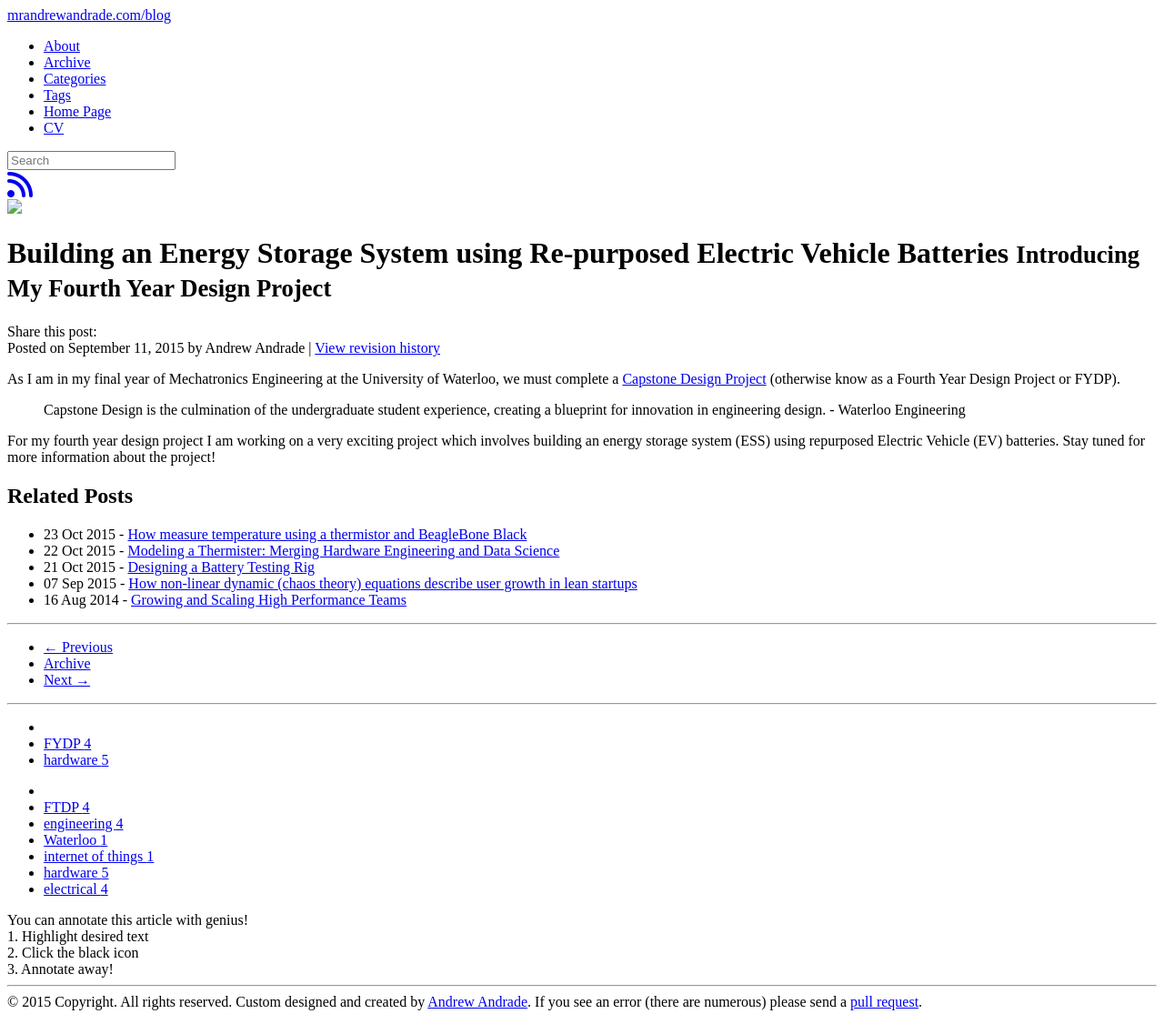
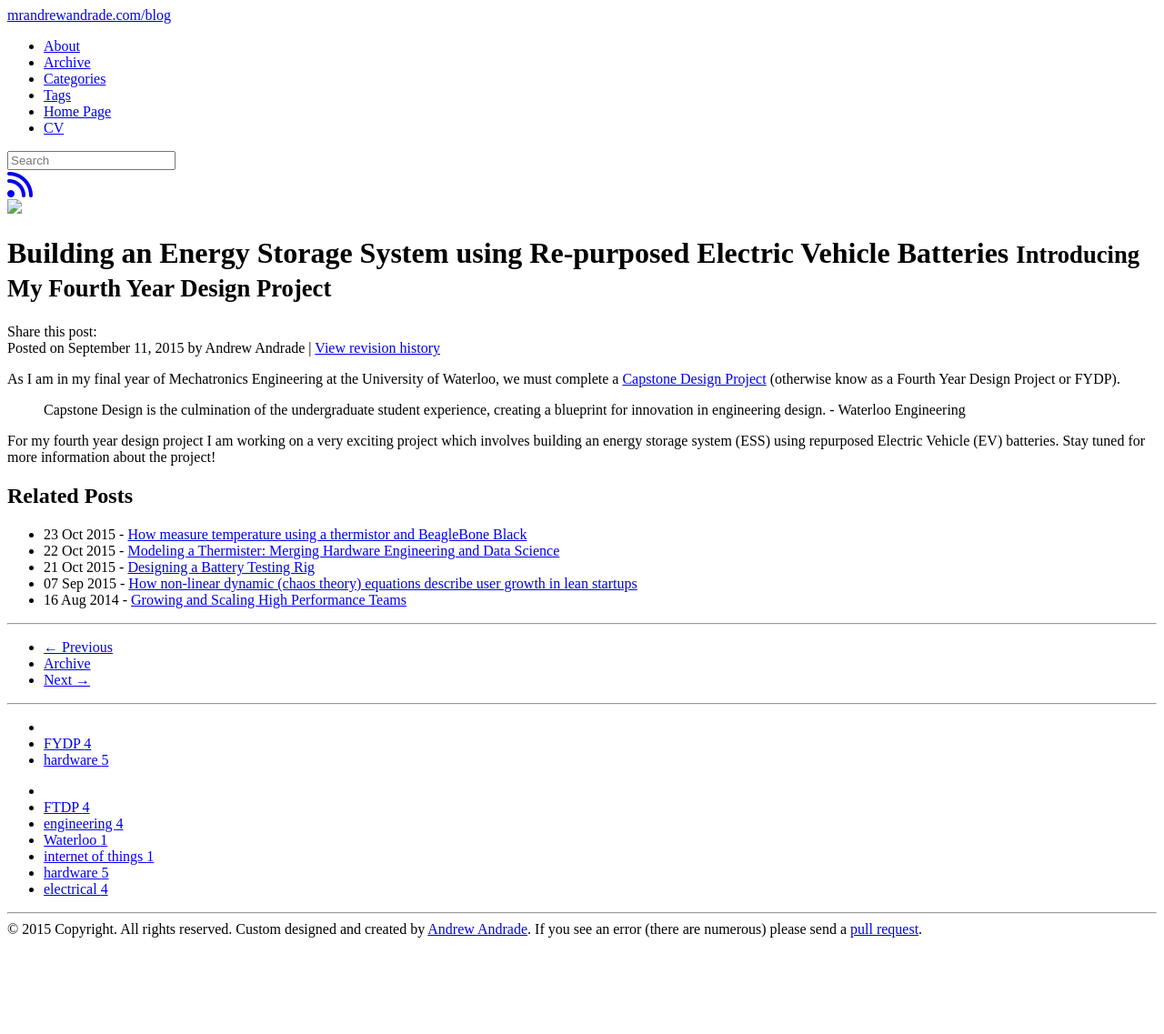
Before and after one commit to mrandrewandrade/blog, a Jekyll site: the page built from _posts/fydp/2015-09-11-fydp-ess.md, in a window 1280 px wide. Shown: the whole page at 91% size. Built offline with Jekyll 4.4.1, drawn with Linux system fonts in a browser that asks for light colours; nearby versions of some CDN libraries; library files that are not in the unit come from our copies; comment, search, counter and statistics services are not loaded; after the commit the page ends 1057 px from its top, so only the background shows below that.

```diff
--- a/_includes/themes/evjekylltheme/post.html
+++ b/_includes/themes/evjekylltheme/post.html
@@ -78,12 +78,6 @@
 
         <div id="floatbox">
             <div id="toc"></div>
-            <div>
-                You can annotate this article with genius! <br>
-                1. Highlight desired text <br>
-                2. Click the black icon <br>
-                3. Annotate away! <br>
-            </div>
         </div>
 
     </div>
```
